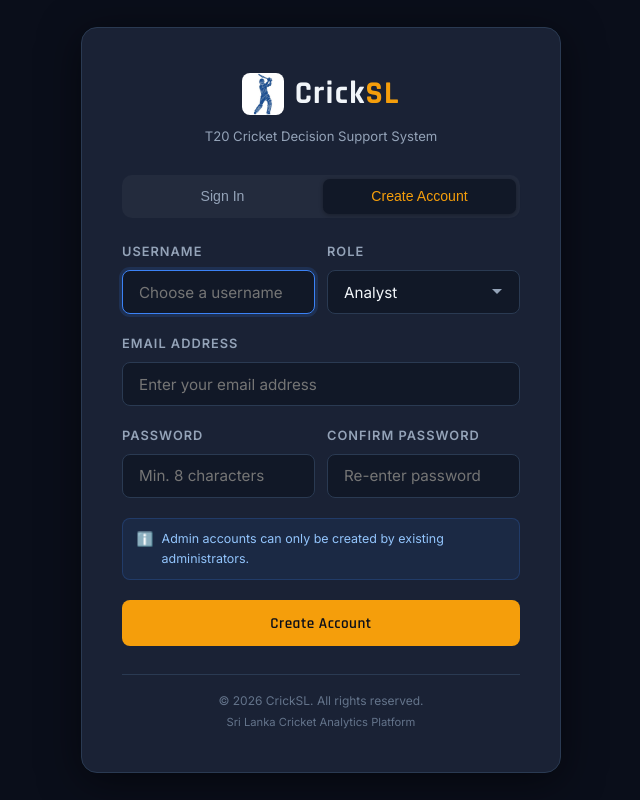
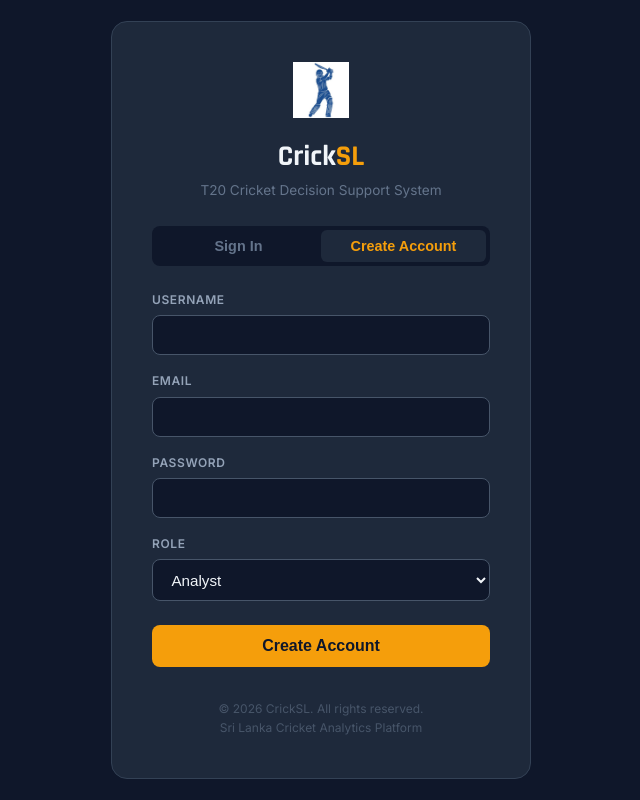
Before and after one commit to Binath-S-Banula/CrickSL-Final-Year-project, a React (Vite) app in the folder frontend/: page /login in a window 1280 px wide. Both pictures are taken after typing "Sample", "Sample123" into the empty fields and a click on the button "Create Account". Shown: the whole page, without its empty margins (319-959 px from the left). Built offline with nearby package versions, Linux system fonts and the light colour scheme.

Commit message:
forget password added

```diff
--- a/frontend/src/pages/Login.jsx
+++ b/frontend/src/pages/Login.jsx
@@ -1,215 +1,424 @@
-import { useState } from 'react'
-import { useNavigate } from 'react-router-dom'
-import { useAuth } from '../context/AuthContext'
-import api from '../api/api'
+import { useState } from 'react';
+import { useNavigate } from 'react-router-dom';
+import { useAuth } from '../context/AuthContext';
+import api from '../api/api';
 
 export default function Login() {
-  const [tab, setTab]               = useState('signin')
-  const [username, setUsername]     = useState('')
-  const [email, setEmail]           = useState('')
-  const [password, setPassword]     = useState('')
-  const [confirmPwd, setConfirmPwd] = useState('')
-  const [role, setRole]             = useState('analyst')
-  const [error, setError]           = useState('')
-  const [success, setSuccess]       = useState('')
-  const [loading, setLoading]       = useState(false)
-  const { login } = useAuth()
-  const navigate  = useNavigate()
+  const navigate = useNavigate();
+  const { login } = useAuth();
 
-  const resetForm = () => {
-    setUsername(''); setEmail(''); setPassword('')
-    setConfirmPwd(''); setRole('analyst'); setError(''); setSuccess('')
-  }
+  // Sign In state
+  const [tab, setTab] = useState('signin');
+  const [username, setUsername] = useState('');
+  const [password, setPassword] = useState('');
+  const [error, setError] = useState('');
+  const [loading, setLoading] = useState(false);
+
+  // Create Account state
+  const [regUsername, setRegUsername] = useState('');
+  const [regEmail, setRegEmail] = useState('');
+  const [regPassword, setRegPassword] = useState('');
+  const [regRole, setRegRole] = useState('analyst');
+  const [regError, setRegError] = useState('');
+  const [regSuccess, setRegSuccess] = useState('');
+  const [regLoading, setRegLoading] = useState(false);
+
+  // Forgot Password state
+  const [showForgot, setShowForgot] = useState(false);
+  const [forgotUsername, setForgotUsername] = useState('');
+  const [forgotLoading, setForgotLoading] = useState(false);
+  const [forgotResult, setForgotResult] = useState(null);
+  const [forgotError, setForgotError] = useState('');
 
   const handleSignIn = async (e) => {
-    e.preventDefault()
-    if (!username || !password) { setError('Please enter your username and password'); return }
-    setLoading(true); setError('')
+    e.preventDefault();
+    setError('');
+    setLoading(true);
     try {
-      await login(username, password)
-      navigate('/')
+      const res = await api.post('/auth/login', { username, password });
+      login(res.data.user, res.data.access_token, res.data.refresh_token);
+      navigate('/');
     } catch (err) {
-      setError(err.response?.data?.detail || 'Invalid credentials. Please try again.')
+      setError(err.response?.data?.detail || 'Incorrect username or password');
+    } finally {
+      setLoading(false);
     }
-    setLoading(false)
-  }
+  };
 
-  const handleSignUp = async (e) => {
-    e.preventDefault()
-    if (!username || !email || !password || !confirmPwd) { setError('All fields are required'); return }
-    if (password !== confirmPwd) { setError('Passwords do not match'); return }
-    if (password.length < 8) { setError('Password must be at least 8 characters'); return }
-    setLoading(true); setError('')
+  const handleRegister = async (e) => {
+    e.preventDefault();
+    setRegError('');
+    setRegSuccess('');
+    setRegLoading(true);
     try {
-      await api.post('/auth/register', { username, email, password, role })
-      setSuccess('Account created successfully! You can now sign in.')
-      resetForm()
-      setTab('signin')
+      await api.post('/auth/register', {
+        username: regUsername,
+        email: regEmail,
+        password: regPassword,
+        role: regRole,
+      });
+      setRegSuccess('Account created! You can now sign in.');
+      setRegUsername(''); setRegEmail(''); setRegPassword('');
+      setTimeout(() => setTab('signin'), 2000);
     } catch (err) {
-      setError(err.response?.data?.detail || 'Registration failed. Username or email may already exist.')
+      setRegError(err.response?.data?.detail || 'Registration failed. Username may already exist.');
+    } finally {
+      setRegLoading(false);
     }
-    setLoading(false)
-  }
+  };
+
+  const handleForgotPassword = async (e) => {
+    e.preventDefault();
+    setForgotError('');
+    setForgotResult(null);
+    setForgotLoading(true);
+    try {
+      const res = await api.post('/auth/forgot-password', { username: forgotUsername });
+      setForgotResult(res.data.temp_password);
+    } catch (err) {
+      setForgotError(err.response?.data?.detail || 'Username not found. Please check and try again.');
+    } finally {
+      setForgotLoading(false);
+    }
+  };
+
+  const closeForgot = () => {
+    setShowForgot(false);
+    setForgotUsername('');
+    setForgotResult(null);
+    setForgotError('');
+  };
+
+  const s = {
+    page: {
+      minHeight: '100vh',
+      background: '#0f172a',
+      display: 'flex',
+      alignItems: 'center',
+      justifyContent: 'center',
+      fontFamily: "'Inter', sans-serif",
+    },
+    card: {
+      background: '#1e293b',
+      border: '1px solid #334155',
+      borderRadius: '16px',
+      padding: '2.5rem',
+      width: '100%',
+      maxWidth: '420px',
+    },
+    logo: {
+      textAlign: 'center',
+      marginBottom: '1.5rem',
+    },
+    logoImg: {
+      width: '56px',
+      height: '56px',
+      marginBottom: '0.5rem',
+    },
+    logoText: {
+      fontFamily: "'Rajdhani', sans-serif",
+      fontSize: '1.8rem',
+      fontWeight: 700,
+      color: '#f1f5f9',
+    },
+    logoSL: { color: '#f59e0b' },
+    tagline: { color: '#64748b', fontSize: '0.85rem' },
+    tabs: {
+      display: 'flex',
+      background: '#0f172a',
+      borderRadius: '8px',
+      padding: '4px',
+      marginBottom: '1.5rem',
+    },
+    tabBtn: (active) => ({
+      flex: 1,
+      padding: '0.5rem',
+      border: 'none',
+      borderRadius: '6px',
+      cursor: 'pointer',
+      fontWeight: 600,
+      fontSize: '0.9rem',
+      background: active ? '#1e293b' : 'transparent',
+      color: active ? '#f59e0b' : '#64748b',
+      transition: 'all 0.2s',
+    }),
+    label: {
+      display: 'block',
+      fontSize: '0.75rem',
+      fontWeight: 600,
+      color: '#94a3b8',
+      textTransform: 'uppercase',
+      letterSpacing: '0.05em',
+      marginBottom: '0.4rem',
+      marginTop: '1rem',
+    },
+    input: {
+      width: '100%',
+      background: '#0f172a',
+      border: '1px solid #475569',
+      borderRadius: '8px',
+      color: '#f1f5f9',
+      padding: '0.65rem 0.9rem',
+      fontSize: '0.95rem',
+      outline: 'none',
+      boxSizing: 'border-box',
+    },
+    select: {
+      width: '100%',
+      background: '#0f172a',
+      border: '1px solid #475569',
+      borderRadius: '8px',
+      color: '#f1f5f9',
+      padding: '0.65rem 0.9rem',
+      fontSize: '0.95rem',
+      outline: 'none',
+      boxSizing: 'border-box',
+      cursor: 'pointer',
+    },
+    btn: {
+      width: '100%',
+      background: '#f59e0b',
+      color: '#0f172a',
+      border: 'none',
+      borderRadius: '8px',
+      padding: '0.75rem',
+      fontSize: '1rem',
+      fontWeight: 700,
+      cursor: 'pointer',
+      marginTop: '1.5rem',
+    },
+    error: {
+      background: 'rgba(239,68,68,0.1)',
+      border: '1px solid rgba(239,68,68,0.3)',
+      borderRadius: '8px',
+      color: '#fca5a5',
+      padding: '0.75rem',
+      fontSize: '0.85rem',
+      marginBottom: '0.5rem',
+    },
+    success: {
+      background: 'rgba(16,185,129,0.1)',
+      border: '1px solid rgba(16,185,129,0.3)',
+      borderRadius: '8px',
+      color: '#6ee7b7',
+      padding: '0.75rem',
+      fontSize: '0.85rem',
+      marginBottom: '0.5rem',
+    },
+    forgotLink: {
+      display: 'block',
+      textAlign: 'right',
+      color: '#64748b',
+      fontSize: '0.8rem',
+      marginTop: '0.5rem',
+      cursor: 'pointer',
+      background: 'none',
+      border: 'none',
+      padding: 0,
+      textDecoration: 'underline',
+    },
+    footer: {
+      textAlign: 'center',
+      marginTop: '2rem',
+      color: '#475569',
+      fontSize: '0.75rem',
+      lineHeight: 1.6,
+    },
+    // Modal
+    overlay: {
+      position: 'fixed',
+      inset: 0,
+      background: 'rgba(0,0,0,0.7)',
+      display: 'flex',
+      alignItems: 'center',
+      justifyContent: 'center',
+      zIndex: 1000,
+    },
+    modal: {
+      background: '#1e293b',
+      border: '1px solid #334155',
+      borderRadius: '16px',
+      padding: '2rem',
+      width: '100%',
+      maxWidth: '380px',
+    },
+    modalTitle: {
+      fontFamily: "'Rajdhani', sans-serif",
+      fontSize: '1.3rem',
+      fontWeight: 700,
+      color: '#f59e0b',
+      marginBottom: '0.5rem',
+    },
+    modalSubtitle: {
+      color: '#94a3b8',
+      fontSize: '0.85rem',
+      marginBottom: '1.25rem',
+    },
+    tempPassBox: {
+      background: '#0f172a',
+      border: '1px solid #f59e0b',
+      borderRadius: '8px',
+      padding: '1rem',
+      textAlign: 'center',
+      margin: '1rem 0',
+    },
+    tempPass: {
+      fontFamily: 'monospace',
+      fontSize: '1.4rem',
+      fontWeight: 700,
+      color: '#f59e0b',
+      letterSpacing: '0.1em',
+    },
+    modalBtnRow: {
+      display: 'flex',
+      gap: '0.75rem',
+      marginTop: '1rem',
+    },
+    cancelBtn: {
+      flex: 1,
+      padding: '0.6rem',
+      background: 'transparent',
+      border: '1px solid #334155',
+      borderRadius: '8px',
+      color: '#94a3b8',
+      cursor: 'pointer',
+      fontSize: '0.9rem',
+    },
+    submitBtn: {
+      flex: 1,
+      padding: '0.6rem',
+      background: '#f59e0b',
+      border: 'none',
+      borderRadius: '8px',
+      color: '#0f172a',
+      cursor: 'pointer',
+      fontWeight: 700,
+      fontSize: '0.9rem',
+    },
+  };
 
   return (
     <div style={s.page}>
       <div style={s.card}>
-
         {/* Logo */}
-        <div style={s.logoRow}>
-          <img src="/cricksl-favicon.png" alt="CrickSL" style={s.logo} />
-          <span style={s.brand}>Crick<span style={s.gold}>SL</span></span>
+        <div style={s.logo}>
+          <img src="/cricksl-favicon.png" alt="CrickSL" style={s.logoImg}
+            onError={(e) => { e.target.style.display = 'none'; }} />
+          <div style={s.logoText}>Crick<span style={s.logoSL}>SL</span></div>
+          <div style={s.tagline}>T20 Cricket Decision Support System</div>
         </div>
-        <p style={s.tagline}>T20 Cricket Decision Support System</p>
 
         {/* Tabs */}
         <div style={s.tabs}>
-          <button style={{ ...s.tab, ...(tab === 'signin' ? s.tabActive : {}) }}
-            onClick={() => { setTab('signin'); resetForm() }}>
+          <button style={s.tabBtn(tab === 'signin')} onClick={() => { setTab('signin'); setError(''); }}>
             Sign In
           </button>
-          <button style={{ ...s.tab, ...(tab === 'signup' ? s.tabActive : {}) }}
-            onClick={() => { setTab('signup'); resetForm() }}>
+          <button style={s.tabBtn(tab === 'register')} onClick={() => { setTab('register'); setRegError(''); setRegSuccess(''); }}>
             Create Account
           </button>
         </div>
 
-        {error   && <div style={s.alertError}>{error}</div>}
-        {success && <div style={s.alertSuccess}>{success}</div>}
-
-        {/* Sign In */}
+        {/* Sign In Form */}
         {tab === 'signin' && (
           <form onSubmit={handleSignIn}>
-            <div className="form-group">
-              <label className="form-label">Username</label>
-              <input className="form-control" type="text" placeholder="Enter your username"
-                value={username} onChange={e => setUsername(e.target.value)} autoFocus />
-            </div>
-            <div className="form-group">
-              <label className="form-label">Password</label>
-              <input className="form-control" type="password" placeholder="Enter your password"
-                value={password} onChange={e => setPassword(e.target.value)} />
-            </div>
-            <button type="submit" className="btn btn-gold btn-full" style={s.btn} disabled={loading}>
-              {loading ? 'Signing in...' : 'Sign In'}
+            {error && <div style={s.error}>{error}</div>}
+            <label style={s.label}>Username</label>
+            <input style={s.input} value={username}
+              onChange={e => setUsername(e.target.value)} required autoComplete="username" />
+            <label style={s.label}>Password</label>
+            <input style={s.input} type="password" value={password}
+              onChange={e => setPassword(e.target.value)} required autoComplete="current-password" />
+            <button type="button" style={s.forgotLink} onClick={() => setShowForgot(true)}>
+              Forgot password?
+            </button>
+            <button style={s.btn} type="submit" disabled={loading}>
+              {loading ? 'Signing in…' : 'Sign In'}
             </button>
           </form>
         )}
 
-        {/* Sign Up */}
-        {tab === 'signup' && (
-          <form onSubmit={handleSignUp}>
-            <div style={s.twoCol}>
-              <div className="form-group" style={{ flex: 1 }}>
-                <label className="form-label">Username</label>
-                <input className="form-control" type="text" placeholder="Choose a username"
-                  value={username} onChange={e => setUsername(e.target.value)} autoFocus />
-              </div>
-              <div className="form-group" style={{ flex: 1 }}>
-                <label className="form-label">Role</label>
-                <select className="form-control" value={role} onChange={e => setRole(e.target.value)}>
-                  <option value="analyst">Analyst</option>
-                  <option value="coach">Coach</option>
-                  <option value="player">Player</option>
-                </select>
-              </div>
-            </div>
-            <div className="form-group">
-              <label className="form-label">Email Address</label>
-              <input className="form-control" type="email" placeholder="Enter your email address"
-                value={email} onChange={e => setEmail(e.target.value)} />
-            </div>
-            <div style={s.twoCol}>
-              <div className="form-group" style={{ flex: 1 }}>
-                <label className="form-label">Password</label>
-                <input className="form-control" type="password" placeholder="Min. 8 characters"
-                  value={password} onChange={e => setPassword(e.target.value)} />
-              </div>
-              <div className="form-group" style={{ flex: 1 }}>
-                <label className="form-label">Confirm Password</label>
-                <input className="form-control" type="password" placeholder="Re-enter password"
-                  value={confirmPwd} onChange={e => setConfirmPwd(e.target.value)} />
-              </div>
-            </div>
-            <div style={s.roleInfo}>
-              <span style={s.roleInfoIcon}>ℹ️</span>
-              <span>Admin accounts can only be created by existing administrators.</span>
-            </div>
-            <button type="submit" className="btn btn-gold btn-full" style={s.btn} disabled={loading}>
-              {loading ? 'Creating Account...' : 'Create Account'}
+        {/* Register Form */}
+        {tab === 'register' && (
+          <form onSubmit={handleRegister}>
+            {regError && <div style={s.error}>{regError}</div>}
+            {regSuccess && <div style={s.success}>{regSuccess}</div>}
+            <label style={s.label}>Username</label>
+            <input style={s.input} value={regUsername}
+              onChange={e => setRegUsername(e.target.value)} required />
+            <label style={s.label}>Email</label>
+            <input style={s.input} type="email" value={regEmail}
+              onChange={e => setRegEmail(e.target.value)} required />
+            <label style={s.label}>Password</label>
+            <input style={s.input} type="password" value={regPassword}
+              onChange={e => setRegPassword(e.target.value)} required />
+            <label style={s.label}>Role</label>
+            <select style={s.select} value={regRole} onChange={e => setRegRole(e.target.value)}>
+              <option value="analyst">Analyst</option>
+              <option value="coach">Coach</option>
+              <option value="player">Player</option>
+            </select>
+            <button style={s.btn} type="submit" disabled={regLoading}>
+              {regLoading ? 'Creating account…' : 'Create Account'}
             </button>
           </form>
         )}
 
-        {/* Footer */}
         <div style={s.footer}>
-          <div style={s.divider} />
-          <p style={s.footerText}>© {new Date().getFullYear()} CrickSL. All rights reserved.</p>
-          <p style={s.footerSub}>Sri Lanka Cricket Analytics Platform</p>
+          © 2026 CrickSL. All rights reserved.<br />
+          Sri Lanka Cricket Analytics Platform
         </div>
       </div>
+
+      {/* Forgot Password Modal */}
+      {showForgot && (
+        <div style={s.overlay} onClick={closeForgot}>
+          <div style={s.modal} onClick={e => e.stopPropagation()}>
+            <div style={s.modalTitle}>🔑 Reset Password</div>
+
+            {!forgotResult ? (
+              <>
+                <div style={s.modalSubtitle}>
+                  Enter your username and we'll generate a temporary password for you.
+                </div>
+                {forgotError && <div style={s.error}>{forgotError}</div>}
+                <form onSubmit={handleForgotPassword}>
+                  <label style={s.label}>Username</label>
+                  <input style={s.input} value={forgotUsername}
+                    onChange={e => setForgotUsername(e.target.value)}
+                    required placeholder="Enter your username" />
+                  <div style={s.modalBtnRow}>
+                    <button type="button" style={s.cancelBtn} onClick={closeForgot}>
+                      Cancel
+                    </button>
+                    <button type="submit" style={s.submitBtn} disabled={forgotLoading}>
+                      {forgotLoading ? 'Generating…' : 'Get Temp Password'}
+                    </button>
+                  </div>
+                </form>
+              </>
+            ) : (
+              <>
+                <div style={s.modalSubtitle}>
+                  Your temporary password has been generated. Use it to sign in, then change your password from account settings.
+                </div>
+                <div style={s.tempPassBox}>
+                  <div style={{ color: '#94a3b8', fontSize: '0.75rem', marginBottom: '0.5rem' }}>
+                    TEMPORARY PASSWORD
+                  </div>
+                  <div style={s.tempPass}>{forgotResult}</div>
+                </div>
+                <div style={{ color: '#f59e0b', fontSize: '0.8rem', marginBottom: '1rem' }}>
+                  ⚠️ This password is valid for one login. You will be prompted to change it.
+                </div>
+                <button style={{ ...s.submitBtn, width: '100%' }}
+                  onClick={() => { closeForgot(); setPassword(forgotResult); setUsername(forgotUsername); }}>
+                  Sign In Now
+                </button>
+              </>
+            )}
+          </div>
+        </div>
+      )}
     </div>
-  )
+  );
 }
-
-const s = {
-  page: {
-    minHeight: '100vh', background: 'var(--bg-primary)',
-    display: 'flex', alignItems: 'center', justifyContent: 'center', padding: '1.5rem',
-  },
-  card: {
-    background: 'var(--bg-card)', border: '1px solid var(--border)',
-    borderRadius: '16px', padding: '2.5rem', width: '100%', maxWidth: '480px',
-    boxShadow: '0 8px 40px rgba(0,0,0,0.5)',
-  },
-  logoRow: {
-    display: 'flex', alignItems: 'center', justifyContent: 'center',
-    gap: '0.65rem', marginBottom: '0.4rem',
-  },
-  logo: { width: '42px', height: '42px', borderRadius: '8px' },
-  brand: {
-    fontFamily: "'Rajdhani', sans-serif", fontWeight: 700,
-    fontSize: '2rem', color: '#f1f5f9', letterSpacing: '0.04em',
-  },
-  gold: { color: '#f59e0b' },
-  tagline: {
-    textAlign: 'center', color: 'var(--text-secondary)',
-    fontSize: '0.82rem', marginBottom: '1.75rem',
-  },
-  tabs: {
-    display: 'flex', gap: '4px', background: 'rgba(255,255,255,0.04)',
-    borderRadius: '10px', padding: '4px', marginBottom: '1.5rem',
-  },
-  tab: {
-    flex: 1, padding: '0.6rem', borderRadius: '7px', border: 'none',
-    cursor: 'pointer', fontSize: '0.88rem', fontWeight: 500,
-    background: 'transparent', color: 'var(--text-secondary)', transition: 'all 0.18s',
-  },
-  tabActive: {
-    background: 'var(--bg-secondary)', color: '#f59e0b',
-    boxShadow: '0 1px 4px rgba(0,0,0,0.3)',
-  },
-  alertError: {
-    background: 'rgba(239,68,68,0.1)', border: '1px solid rgba(239,68,68,0.3)',
-    color: '#f87171', borderRadius: '8px', padding: '0.75rem 1rem',
-    fontSize: '0.85rem', marginBottom: '1rem',
-  },
-  alertSuccess: {
-    background: 'rgba(34,197,94,0.1)', border: '1px solid rgba(34,197,94,0.3)',
-    color: '#4ade80', borderRadius: '8px', padding: '0.75rem 1rem',
-    fontSize: '0.85rem', marginBottom: '1rem',
-  },
-  twoCol: { display: 'flex', gap: '0.75rem' },
-  roleInfo: {
-    display: 'flex', gap: '0.5rem', alignItems: 'flex-start',
-    background: 'rgba(59,130,246,0.08)', border: '1px solid rgba(59,130,246,0.2)',
-    borderRadius: '8px', padding: '0.65rem 0.85rem',
-    fontSize: '0.78rem', color: '#93c5fd', marginBottom: '1rem',
-  },
-  roleInfoIcon: { flexShrink: 0, fontSize: '0.85rem' },
-  btn: { marginTop: '0.25rem', padding: '0.85rem', fontSize: '0.95rem' },
-  footer: { marginTop: '1.75rem', textAlign: 'center' },
-  divider: { height: '1px', background: 'var(--border)', marginBottom: '1rem' },
-  footerText: { color: 'var(--text-muted)', fontSize: '0.75rem', marginBottom: '0.2rem' },
-  footerSub: { color: 'var(--text-muted)', fontSize: '0.7rem' },
-}
```
Also changed, not shown: 1 other file (tests, documents, lock files or other folders).
